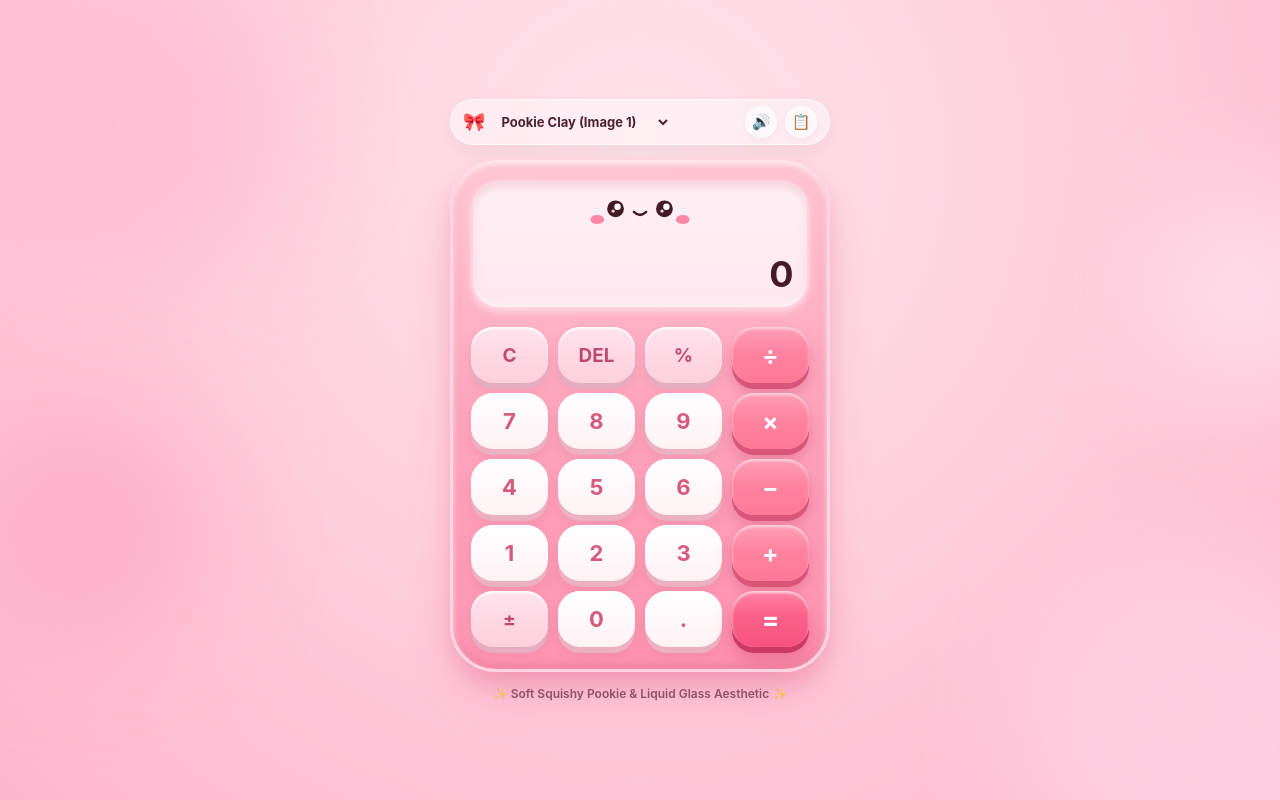
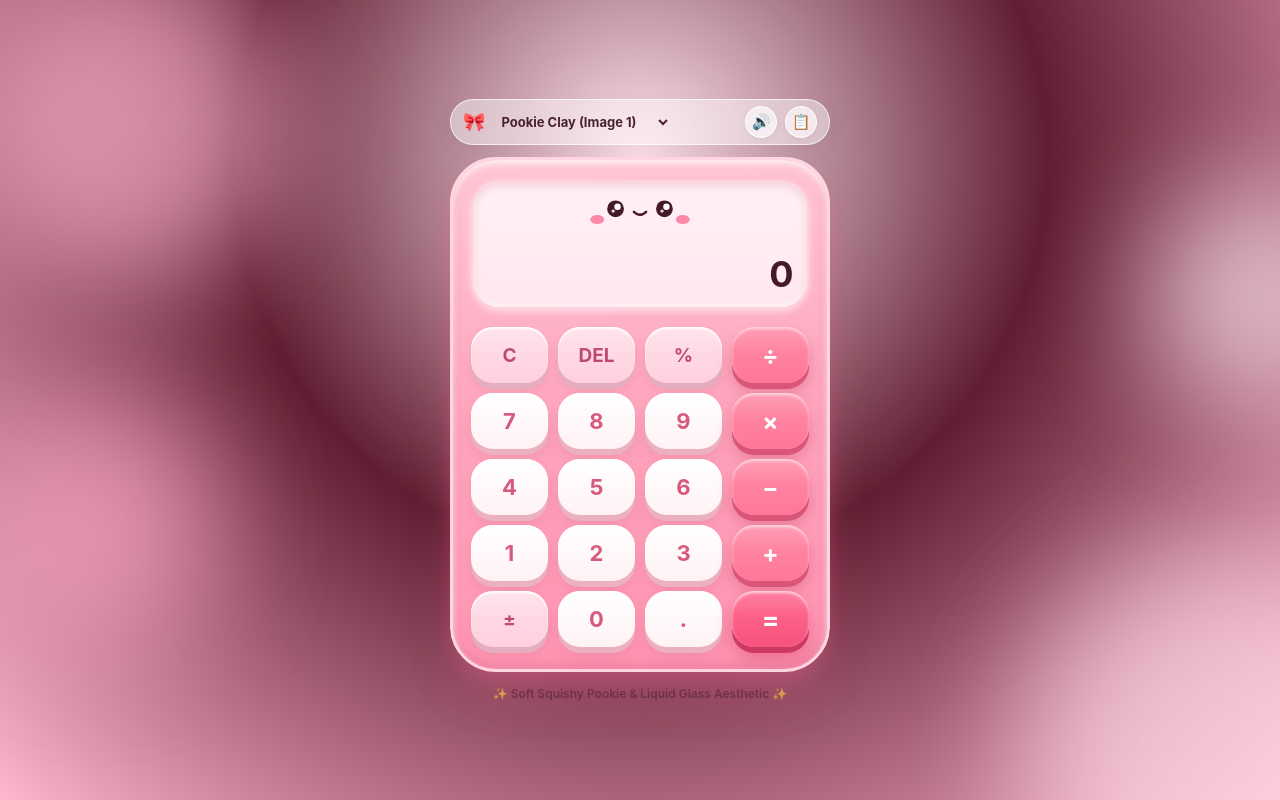
Before and after one commit to Hariharsamayamanthula/calculator, a plain HTML site: page index.html in a window 1280 px wide. Drawn offline with Linux system fonts and the light colour scheme.

Commit message:
style: refine background gradient styling

```diff
--- a/index.html
+++ b/index.html
@@ -10,7 +10,7 @@
        ========================================================== */
     :root {
       /* Pookie Clay Theme (Default - Image 1) */
-      --bg-gradient: radial-gradient(circle at 50% 20%, #ffe4ec 0%, #ffd1df 45%, #ffb6ce 100%);
+      --bg-gradient: radial-gradient(circle at 50% 20%, #ffe4ec 0%, #601e32 45%, #ffb6ce 100%);
       --orb-1: #ffb8d1;
       --orb-2: #ffd9e8;
       --orb-3: #ffa8c5;
```
